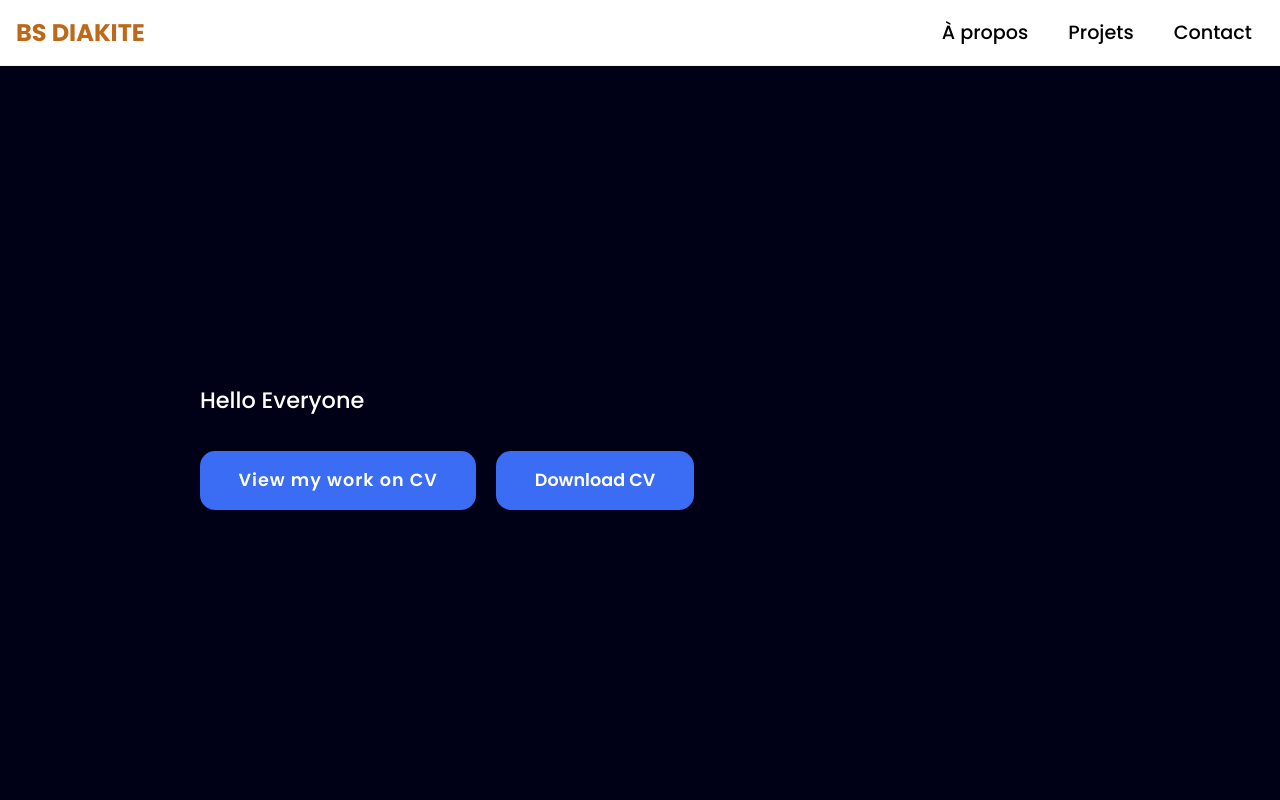
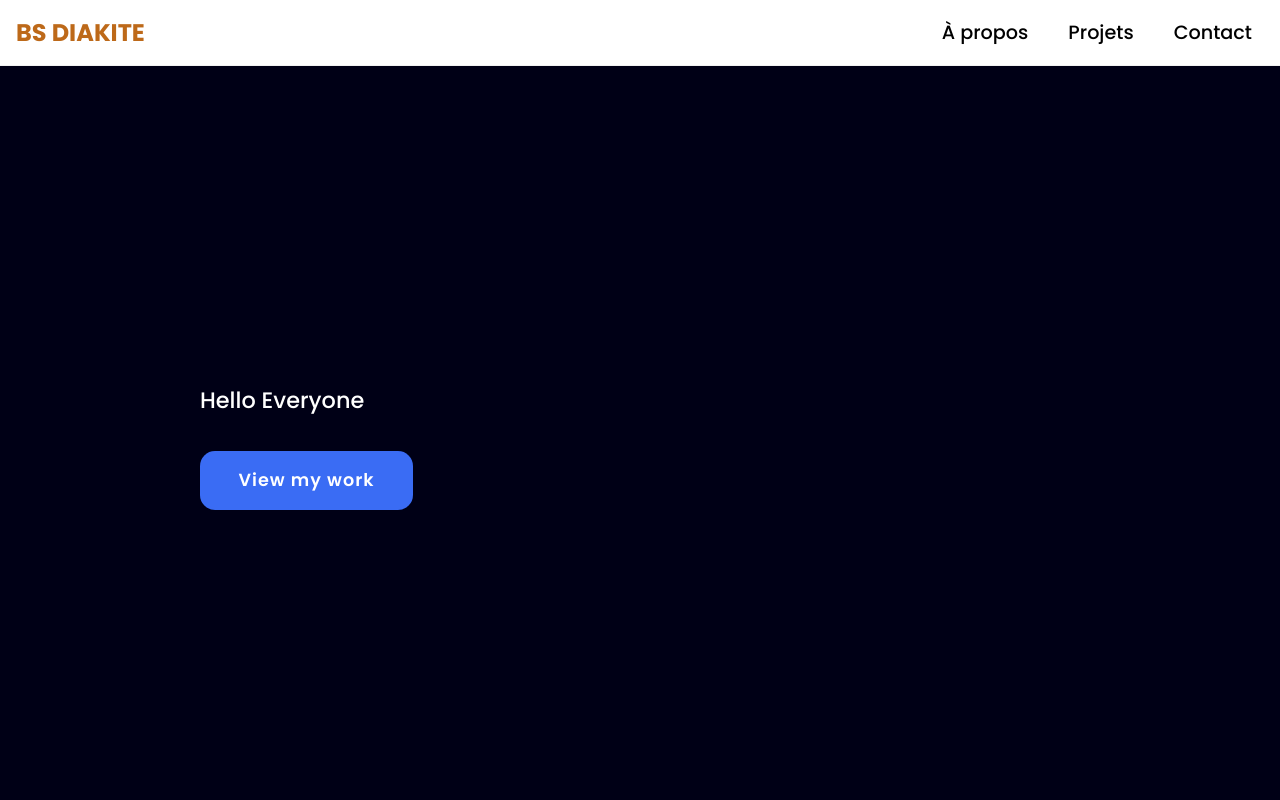
Before and after one commit to wdbsw/Portofolio-main, an Angular app: page /#/home in a window 1280 px wide. Shown: the top 800 px of the page. Built offline with nearby package versions, Linux system fonts and the light colour scheme.

Commit message:
upadate News

```diff
--- a/src/app/Components/main/main.component.html
+++ b/src/app/Components/main/main.component.html
@@ -1,8 +1,8 @@
 <section class="main">
     <div>
         <h2>Hello Everyone<br><span></span></h2>
-        <a href="#projects" class="main-btn">View my work on CV</a>
-        <a href="./assets/wdbs.pdf" class="Download-cv" download>Download CV</a>
+        <a href="#projects" class="main-btn">View my work</a>
+        <!-- <a href="./assets/wdbs.pdf" class="Download-cv" download>Download CV</a> -->
         <div class="social-icons">
             <!--<a href="https://www.linkedin.com/in/diakiteboubacar/" target="_blank"><i
                   class="fab fa-linkedin"></i></a>--
```
Also changed, not shown: 1 other file (tests, documents, lock files or other folders).
